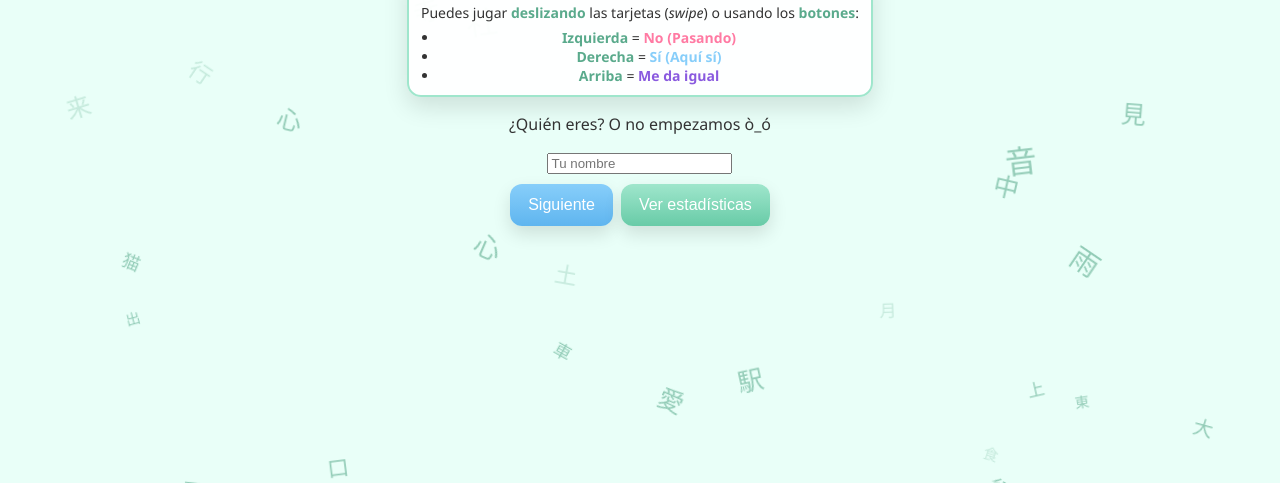
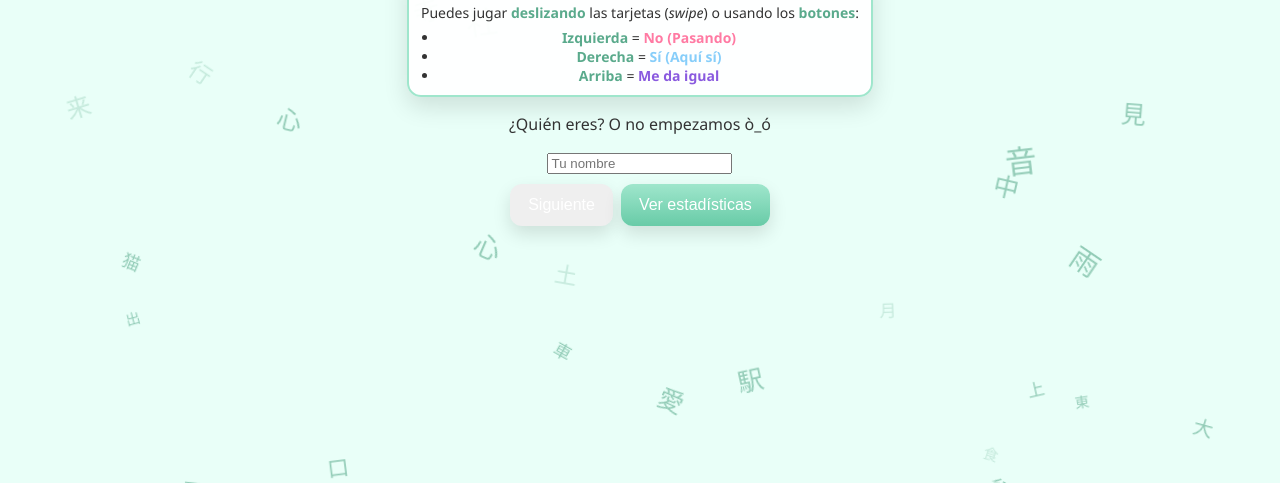
Before and after one commit to Syarapi/japotinder, a website: page index.html in a window 1280 px wide. Shown: the part 349-832 px from the top of the page. Drawn offline with nearby package versions, Linux system fonts and the light colour scheme; a web font is replaced by a local one.

Commit message:
Update index.html

```diff
--- a/index.html
+++ b/index.html
@@ -351,10 +351,14 @@ strong {
       </ul>
     </div>
     <p>¿Quién eres? O no empezamos ò_ó</p>
-    <input type="text" id="username" placeholder="Tu nombre" />
-    <div style="margin-top:10px; display:flex; gap:8px; justify-content:center; flex-wrap:wrap;">
-      <button class="btn accept" id="btnNameNext">Siguiente</button>
-      <button class="btn stats-btn" onclick="showStats()">Ver estadísticas</button>
+<input type="text" id="username" placeholder="Tu nombre" />
+<div style="margin-top:10px; display:flex; gap:8px; justify-content:center; flex-wrap:wrap;">
+  <button class="btn btn-theme" id="btnNameNext">Siguiente</button>
+  <button class="btn stats-btn" onclick="showStats()">Ver estadísticas</button>
+</div>
+
+
+
     </div>
 
 
```
